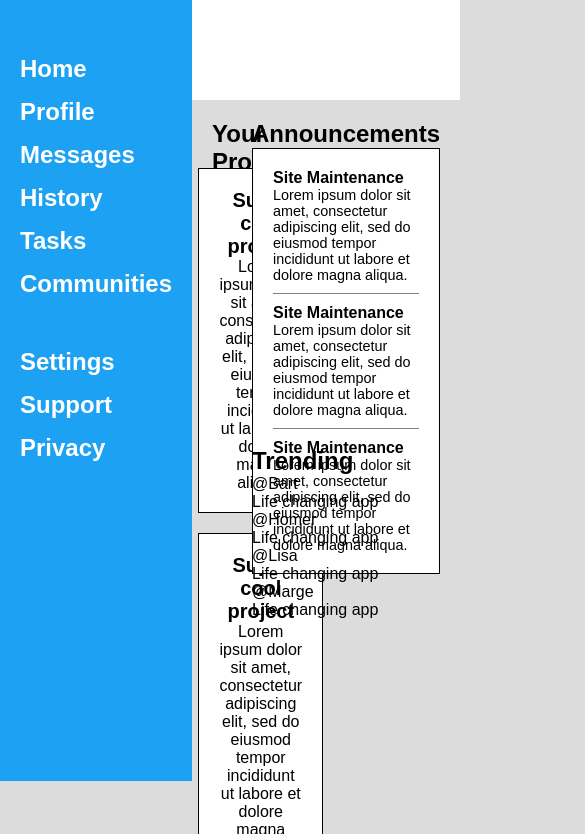
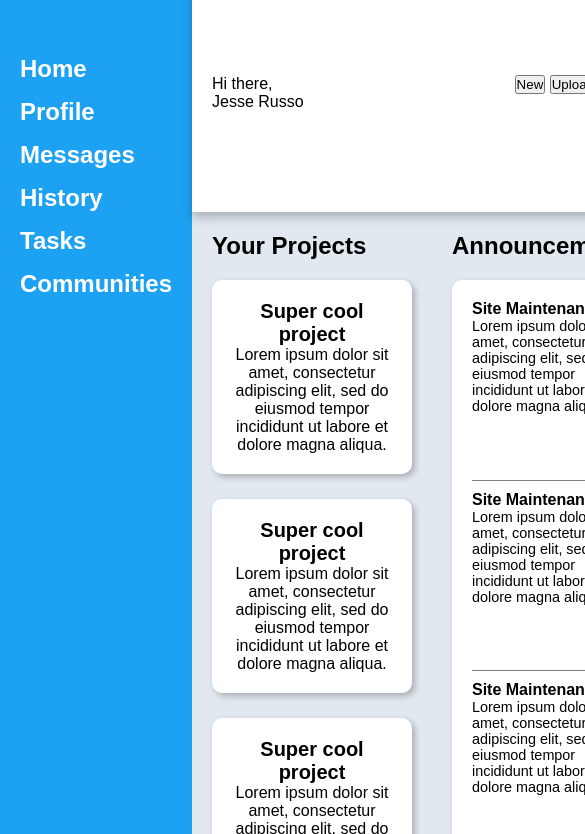
Before and after one commit to JesseRusso/Dashboard, a plain HTML site: page index.html in a window 390 px wide. Shown: the part 63-897 px from the top of the page, 585 px wide, since content can reach past the window. Drawn offline with Linux system fonts and the light colour scheme.

Commit message:
happy with grid responsiveness

```diff
--- a/index.html
+++ b/index.html
@@ -33,8 +33,27 @@
         </div>
         <div class="header">
             <div class="search">
+                <div class="search-left">
                     <div class="search-icon"></div>
-                <div class="input"><input type="text" placeholder="Search"></div>
+                    <div class="input"><input type="text" placeholder="Search" id="search-bar"></div>
+                </div>
+                <div class="search-right">
+                    <div id="notification"></div>
+                    <div id="user-icon"></div>
+                    <div id="user-name">Jesse Russo</div>
+                </div>
+            </div>
+            <div class="header-bottom">
+                <div class="greeting">
+                    <div class="icon"></div>
+                    <div>Hi there,</div>
+                    <div id="user-full">Jesse Russo</div>
+                </div>
+                <div class="share-buttons">
+                    <button>New</button>
+                    <button>Upload</button>
+                    <button>Share</button>
+                </div>
             </div>
         </div>
         <div class="content">
@@ -68,30 +87,34 @@
                 </div>
             </div>
         </div>
+        <div class="right-side">
             <div class="announcements">
                 <div class="section-text">
                     Announcements
                 </div>
-            <div class="right-card">
+                <div class="right-card ann">
                     <div class="announcement-post">
                         <div class="announcement-title">
                             Site Maintenance
                         </div>
-                    Lorem ipsum dolor sit amet, consectetur adipiscing elit, sed do eiusmod tempor incididunt ut labore
+                        Lorem ipsum dolor sit amet, consectetur adipiscing elit, sed do eiusmod tempor incididunt ut
+                        labore
                         et dolore magna aliqua.
                     </div>
                     <div class="announcement-post">
                         <div class="announcement-title">
                             Site Maintenance
                         </div>
-                    Lorem ipsum dolor sit amet, consectetur adipiscing elit, sed do eiusmod tempor incididunt ut labore
+                        Lorem ipsum dolor sit amet, consectetur adipiscing elit, sed do eiusmod tempor incididunt ut
+                        labore
                         et dolore magna aliqua.
                     </div>
                     <div class="announcement-post">
                         <div class="announcement-title">
                             Site Maintenance
                         </div>
-                    Lorem ipsum dolor sit amet, consectetur adipiscing elit, sed do eiusmod tempor incididunt ut labore
+                        Lorem ipsum dolor sit amet, consectetur adipiscing elit, sed do eiusmod tempor incididunt ut
+                        labore
                         et dolore magna aliqua.
                     </div>
                 </div>
@@ -100,6 +123,7 @@
                 <div class="section-text">
                     Trending
                 </div>
+                <div class="right-card">
                     <div class="trending-user">
                         @Bart
                         <div class="trendng-post">
@@ -126,6 +150,9 @@
                     </div>
                 </div>
             </div>
+        </div>
+
+    </div>
 
 </body>
 
--- a/style.css
+++ b/style.css
@@ -1,5 +1,6 @@
 :root {
     --main-colour: rgb(29 161 242);
+    --secondary-colour: #e2e8f0;
 }
 
 * {
@@ -9,20 +10,56 @@
     font-family: Arial, Helvetica, sans-serif;
 }
 
+html {
+    height: 100vh;
+    min-width: 660px;
+}
+
 body {
-    background-color: gainsboro;
+    background-color: var(--secondary-colour);
+    height: 100%;
 }
 
 .container {
-    height: 100vh;
+    min-height: 100%;
     display: grid;
     grid-template-columns: 1fr 2fr 2fr 1.5fr;
-    grid-template-rows: 1.5fr repeat(6, 1fr) 0.25fr;
+    grid-template-rows: 1.2fr repeat(6, 1fr) 0.25fr;
 }
 
 .header {
+    display: grid;
+    grid-template-rows: 1fr 1fr;
     background-color: white;
     grid-column: 2/5;
+    padding: 20px;
+    box-shadow: 0 5px 10px rgba(0, 0, 0, 0.25);
+}
+
+.search {
+    display: flex;
+    flex-direction: row;
+    justify-content: space-between;
+    grid-area: 1/1/2/2;
+}
+
+.search-left {
+    width: 80%;
+}
+
+#search-bar {
+    width: 70%;
+    height: 1.6rem;
+    border-radius: 15px;
+    border: none;
+    background-color: var(--secondary-colour);
+}
+
+.header-bottom {
+    display: flex;
+    flex-direction: row;
+    justify-content: space-between;
+    grid-area: 2/1/3/2;
 }
 
 .sidebar {
@@ -38,11 +75,18 @@ body {
     padding: 20px;
     gap: 50px;
 }
-.sidebar .navigation, .sidebar .site-links{
+
+.sidebar .navigation,
+.sidebar .site-links {
     display: flex;
     flex-direction: column;
     gap: 15px;
 }
+
+.site-links {
+    justify-content: flex-end;
+}
+
 .content {
     grid-column: 2/5;
     grid-row: 2/8;
@@ -55,17 +99,26 @@ body {
 .section-text {
     font-size: 1.5rem;
     font-weight: 600;
+    height: 3rem;
+}
+
+.right-side {
+    display: grid;
+    grid-template-rows: 1fr 1fr;
+    grid-column: 4/5;
+    grid-row: 2/8;
+    gap: 20px;
 }
 
 .announcements {
-    grid-column: 4/5;
-    grid-row: 2/5;
+    display: grid;
+    grid-template-rows: 3rem;
     padding: 20px;
 }
 
 .trending {
-    grid-column: 4/5;
-    grid-row: 5/8;
+    display: grid;
+    grid-template-rows: 3rem;
     padding: 20px;
 }
 
@@ -74,17 +127,28 @@ body {
     grid-template-columns: repeat(auto-fit, minmax(25vw, 1fr));
     grid-template-rows: repeat(3, 1fr);
     place-items: center;
-    row-gap: 20px;
-    column-gap: 20px;
+    row-gap: 25px;
+    column-gap: 25px;
 }
 
 .project-card {
     font-size: 1rem;
     text-align: center;
-    border: 1px solid black;
     height: 100%;
+}
+
+.right-card {
+    display: grid;
+    grid-template-rows: repeat(3 1fr);
+    gap: 10px;
+}
+
+.project-card,
+.right-card {
     padding: 20px;
     background-color: white;
+    border-radius: 10px;
+    box-shadow: 3px 3px 6px rgba(0, 0, 0, 0.25);
 }
 
 .card-title {
@@ -92,24 +156,18 @@ body {
     font-weight: 600;
 }
 
-.right-card {
-    background-color: white;
-    border: 1px solid black;
-    padding: 20px 20px 20px 20px;
-    display: flex;
-    flex-direction: column;
-    gap: 10px;
-}
-
-.announcement-post {
+.announcement-post,
+.trending-user {
     font-size: 0.9rem;
+    flex: 1;
 }
 
 .announcement-title {
     font-size: 1rem;
     font-weight: 600;
 }
-.right-card :nth-child(2){
+
+.ann :nth-child(2) {
     border-top: 1px solid grey;
     border-bottom: 1px solid grey;
     padding: 10px 0 10px 0;
```
Lines whose indentation alone changed are shown as unchanged.
